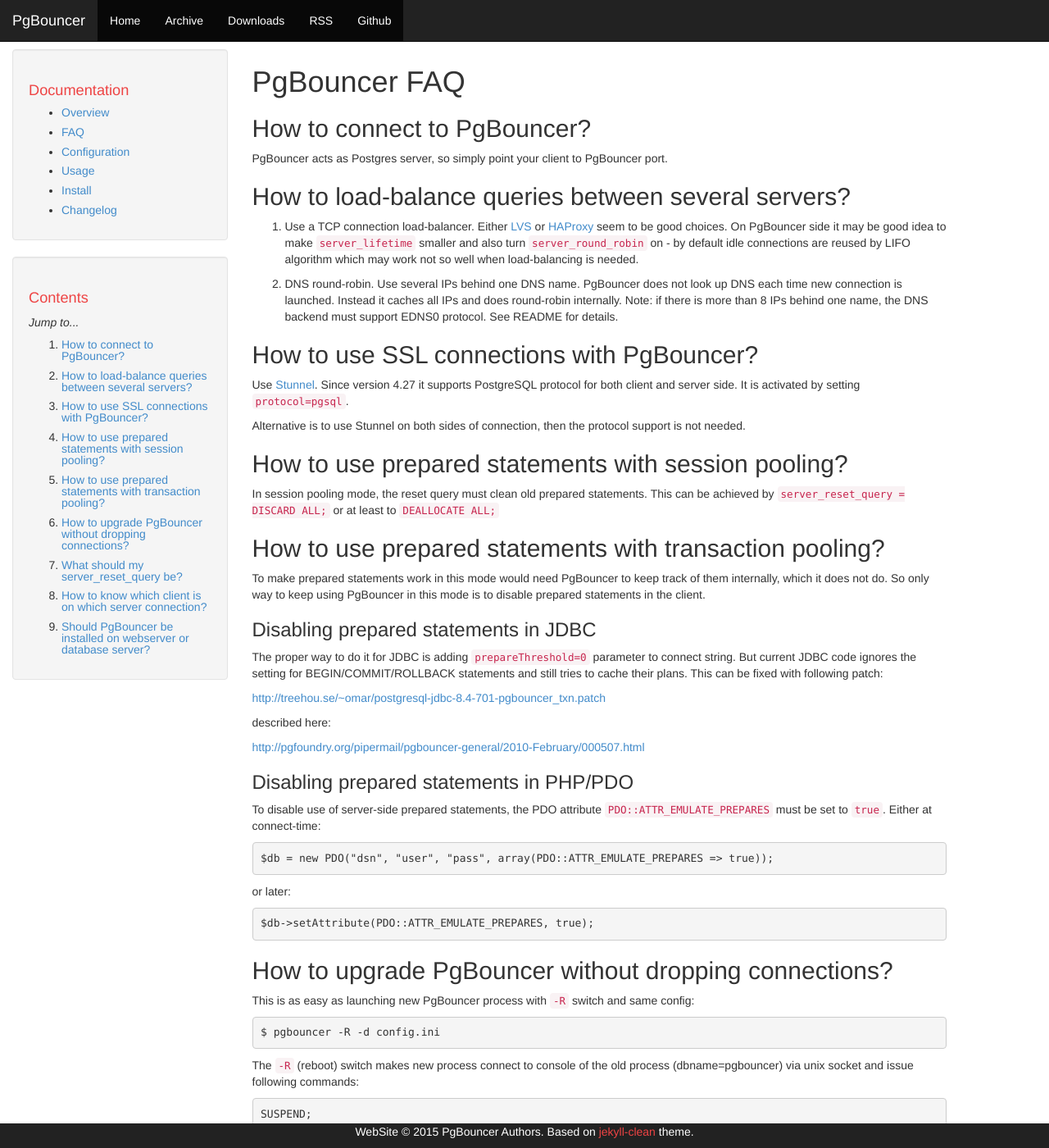
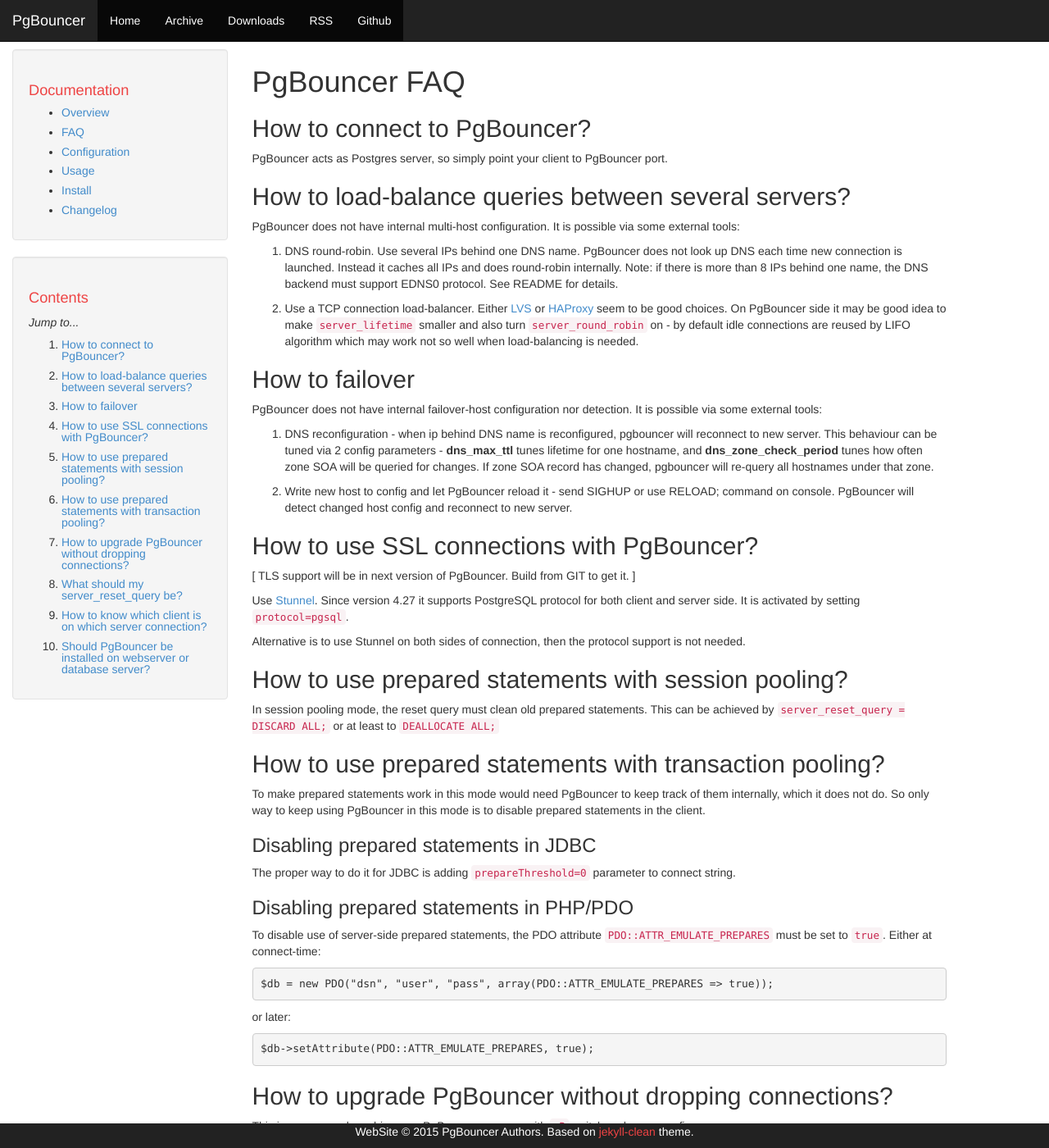
Before and after one commit to postgres-cn/pgbouncer-doc, a Jekyll site: the page built from faq.md, in a window 1280 px wide and 1400 px high. Shown: the whole window at 82% size. Built offline with Jekyll 4.4.1, drawn with Linux system fonts in a browser that asks for light colours.

Commit message:
faq update

```diff
--- a/faq.md
+++ b/faq.md
@@ -12,7 +12,16 @@
 
 ## How to load-balance queries between several servers?
 
-1.  Use a TCP connection load-balancer. Either
+PgBouncer does not have internal multi-host configuration.
+It is possible via some external tools:
+
+1.  DNS round-robin. Use several IPs behind one DNS name. PgBouncer does
+    not look up DNS each time new connection is launched. Instead it
+    caches all IPs and does round-robin internally. Note: if there is
+    more than 8 IPs behind one name, the DNS backend must support EDNS0
+    protocol. See README for details.
+
+2.  Use a TCP connection load-balancer. Either
     [LVS](http://www.linuxvirtualserver.org/) or
     [HAProxy](http://www.haproxy.org/) seem to be good choices. On
     PgBouncer side it may be good idea to make `server_lifetime` smaller
@@ -20,13 +29,25 @@
     are reused by LIFO algorithm which may work not so well when
     load-balancing is needed.
 
-2.  DNS round-robin. Use several IPs behind one DNS name. PgBouncer does
-    not look up DNS each time new connection is launched. Instead it
-    caches all IPs and does round-robin internally. Note: if there is
-    more than 8 IPs behind one name, the DNS backend must support EDNS0
-    protocol. See README for details.
+## How to failover
+
+PgBouncer does not have internal failover-host configuration nor detection.
+It is possible via some external tools:
+
+1. DNS reconfiguration - when ip behind DNS name is reconfigured, pgbouncer
+   will reconnect to new server.  This behaviour can be tuned via 2
+   config parameters - **dns_max_ttl** tunes lifetime for one hostname,
+   and **dns_zone_check_period** tunes how often zone SOA will be
+   queried for changes.  If zone SOA record has changed, pgbouncer
+   will re-query all hostnames under that zone.
+
+2. Write new host to config and let PgBouncer reload it - send SIGHUP
+   or use RELOAD; command on console.  PgBouncer will detect changed
+   host config and reconnect to new server.
 
 ## How to use SSL connections with PgBouncer?
+
+[ TLS support will be in next version of PgBouncer. Build from GIT to get it. ]
 
 Use [Stunnel](https://www.stunnel.org/). Since version 4.27 it supports
 PostgreSQL protocol for both client and server side. It is activated by
@@ -51,15 +72,7 @@
 ### Disabling prepared statements in JDBC
 
 The proper way to do it for JDBC is adding `prepareThreshold=0`
-parameter to connect string. But current JDBC code ignores the setting
-for BEGIN/COMMIT/ROLLBACK statements and still tries to cache their
-plans. This can be fixed with following patch:
-
-[http://treehou.se/~omar/postgresql-jdbc-8.4-701-pgbouncer_txn.patch](http://treehou.se/~omar/postgresql-jdbc-8.4-701-pgbouncer_txn.patch)
-
-described here:
-
-[http://pgfoundry.org/pipermail/pgbouncer-general/2010-February/000507.html](http://pgfoundry.org/pipermail/pgbouncer-general/2010-February/000507.html)
+parameter to connect string.
 
 ### Disabling prepared statements in PHP/PDO
 
```
